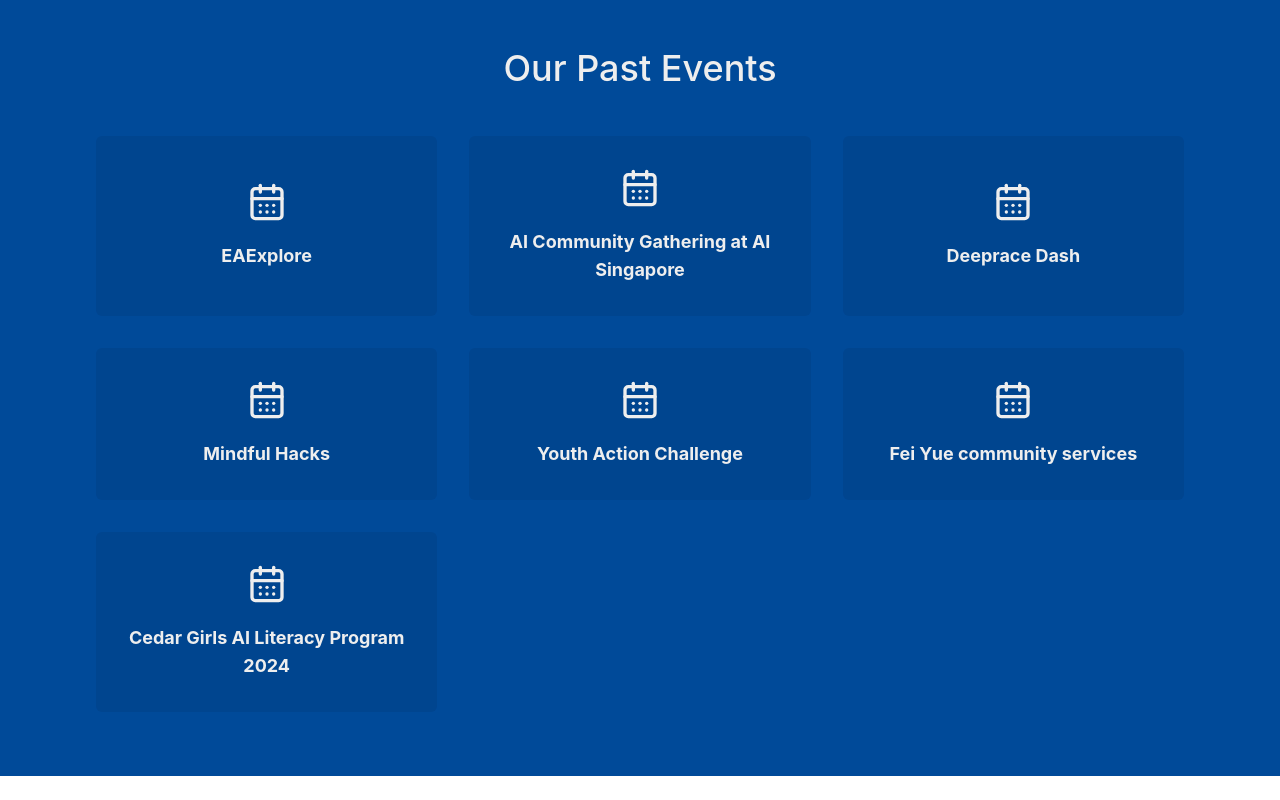
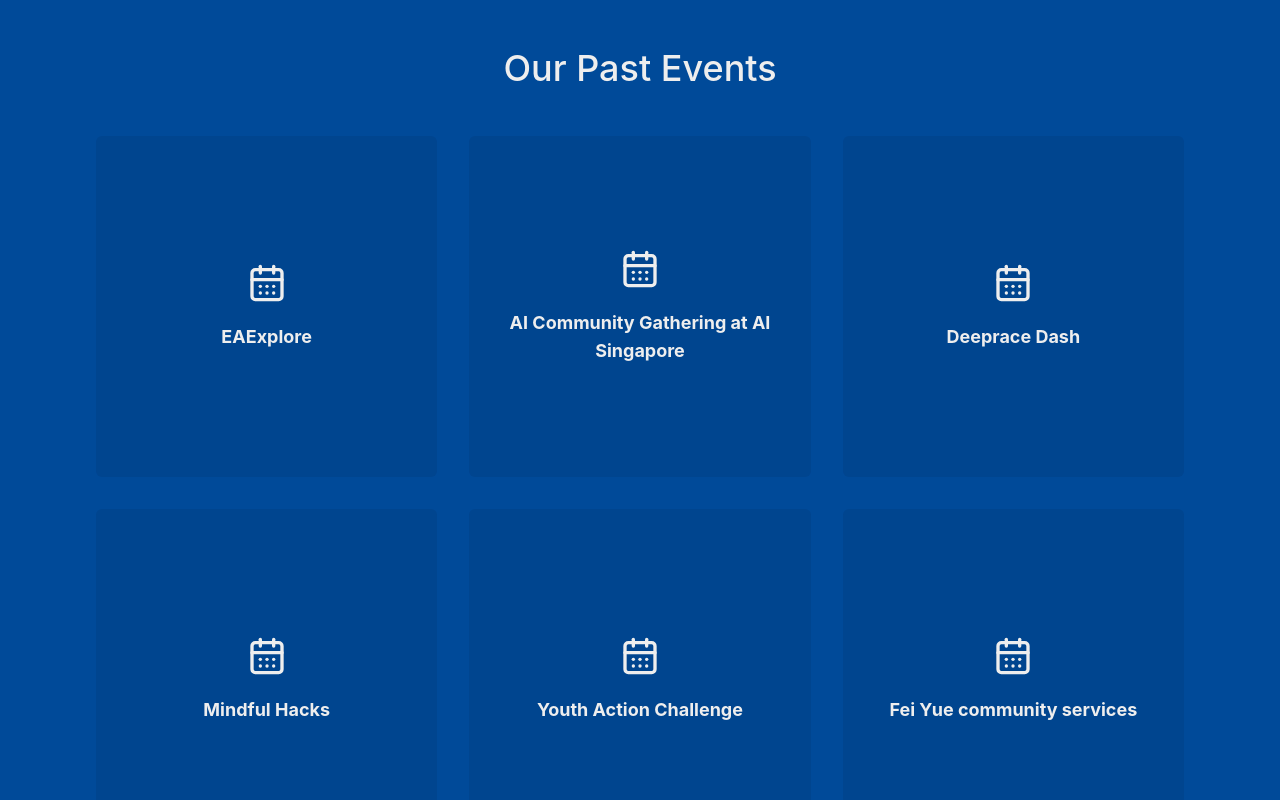
Before and after one commit to Ray27th/sgyouthai-website, a React (Vite) app: page / in a window 1280 px wide. Shown: the part 4060-4860 px from the top of the page. Built offline with nearby package versions, Linux system fonts and the light colour scheme.

Commit message:
Change Aspect Ratio

```diff
--- a/src/components/Events.tsx
+++ b/src/components/Events.tsx
@@ -35,7 +35,7 @@ export default function Events() {
         {events.map((event, idx) => (
           <div
             key={event.name + idx}
-            className="flex flex-col gap-5 w-full max-w-sm text-xl md:text-2xl lg:text-lg text-center font-bold items-center justify-center bg-[#00458f] hover:bg-[#003b7a] p-8 rounded-md"
+            className="flex flex-col gap-5 w-full max-w-sm text-xl md:text-2xl lg:text-lg text-center font-bold items-center justify-center bg-[#00458f] hover:bg-[#003b7a] p-8 rounded-md aspect-square"
           >
             <CalendarDays style={{ width: "2.5rem", height: "2.5rem" }} />
             <span className="break-words">{event.name}</span>
```
